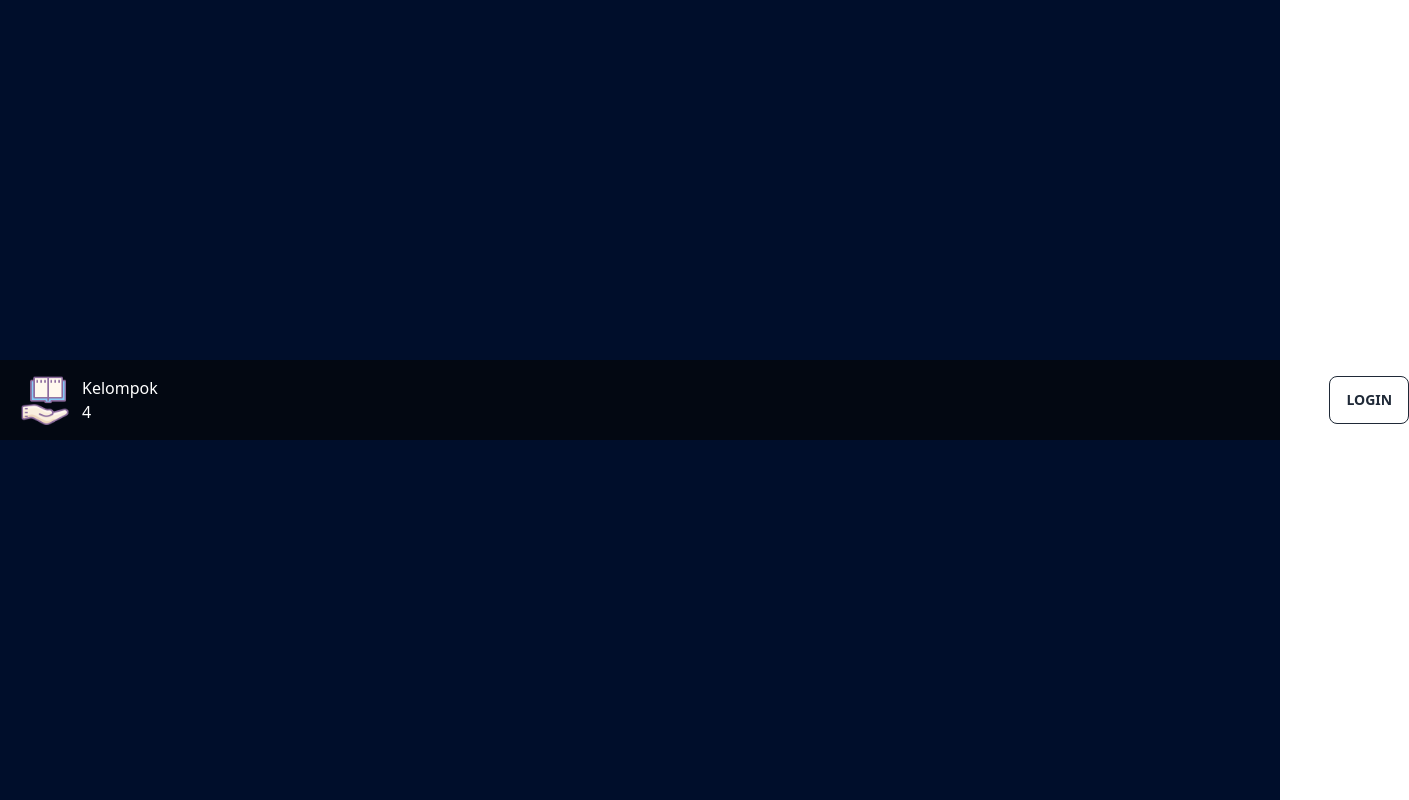
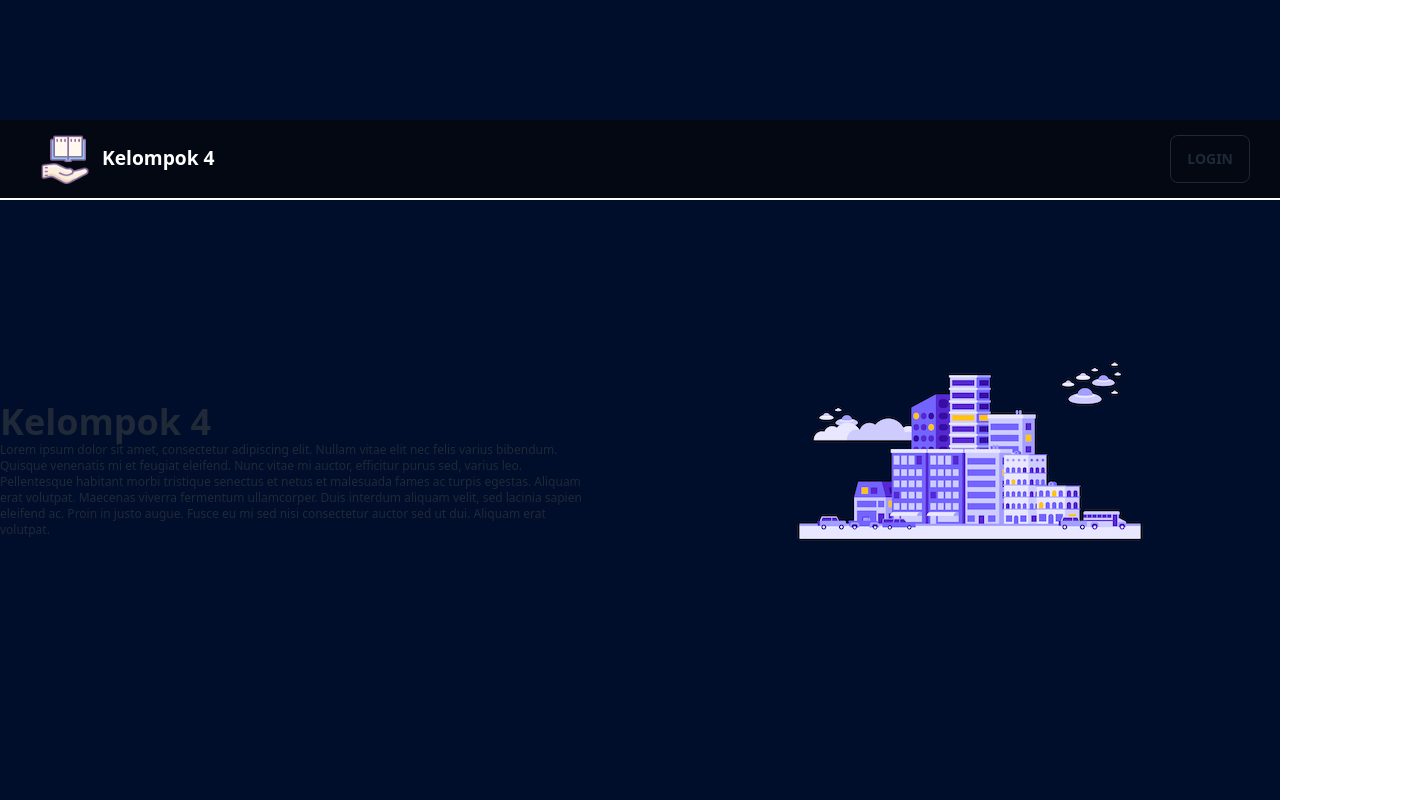
Before and after one commit to muhamadafif83/Kelompok-4, a React (Create React App) app: page / in a window 1280 px wide. Shown: the whole page, 1409 px wide, since content can reach past the window. Built offline with nearby package versions, Linux system fonts and the light colour scheme.

Commit message:
landingpage (Luthfiya)

```diff
--- a/src/pages/landingpage.js
+++ b/src/pages/landingpage.js
@@ -1,22 +1,34 @@
-import React from 'react'
-import icon from '../images/icons.png'
+import React from 'react';
+import icon from '../images/icons.png';
+import foto from '../images/landing.png';
+import { Link } from 'react-router-dom/cjs/react-router-dom.min';
 
 const landingpage = () => {
   return (
-    <div className="">
-    <div className="place-content-evenly bg-indigo-900 h-screen" style={{ backgroundColor: '#000E2B' }}>
-  <div style={{ backgroundColor: '#030812', height: '80px', display: 'flex', justifyContent: 'flex-start', alignItems: 'center' }}>
-    <div className="ml-5" style={{ display: 'flex', alignItems: 'center' }}>
-      <img src={icon} width="50px" height="50px" />
-      <span className="ml-3 text-white">Kelompok 4</span>
-      <div className="ml-auto ">
-        <button className="btn btn-outline " style={{marginLeft:"31cm"}}>Login</button>
+    <div className="place-content-evenly h-screen w-screen" style={{ backgroundColor: '#000E2B' }}>
+      {/* navbar */}
+      <div style={{ backgroundColor: '#030812', height: '80px', display: 'flex', justifyContent: 'space-between', alignItems: 'center', padding: '0 20px',borderBottom:"2px white solid" }}>
+        <div className="ml-5" style={{ display: 'flex', alignItems: 'center' }}>
+          <img src={icon} width="50px" height="50px" />
+          <span className="ml-3 text-white" style={{ fontWeight: 'bold', fontSize: '1.2rem' }}>Kelompok 4</span>
+        </div>
+        <Link to="/pages/ProfileSiswa" className="btn btn-outline" style={{ fontWeight: 'bold', marginRight: '10px' }}>Login</Link>
+      </div>
+      <div className="container mx-auto grid grid-cols-1 sm:grid-cols-2 gap-10 py-24 mt-10 mb-5 flex justify-center items-center">
+        <div className="mr-7">
+          <h1 className="font-bold text-4xl pt-10">
+            Kelompok 4
+          </h1>
+          <div className="font-normal text-xs">
+            Lorem ipsum dolor sit amet, consectetur adipiscing elit. Nullam vitae elit nec felis varius bibendum. Quisque venenatis mi et feugiat eleifend. Nunc vitae mi auctor, efficitur purus sed, varius leo. Pellentesque habitant morbi tristique senectus et netus et malesuada fames ac turpis egestas. Aliquam erat volutpat. Maecenas viverra fermentum ullamcorper. Duis interdum aliquam velit, sed lacinia sapien eleifend ac. Proin in justo augue. Fusce eu mi sed nisi consectetur auctor sed ut dui. Aliquam erat volutpat.
+          </div>
+        </div>
+        <div className="flex flex-col items-center justify-center">
+          <img src={foto} alt="ilustration-laslesvpn" className="max-w-screen-lg h-auto" />
+        </div>
       </div>
     </div>
-  </div>
-</div>
-    </div>
-  )
-}
+  );
+};
 
-export default landingpage
+export default landingpage;
```
Also changed, not shown: src/images/landing.png (added).
